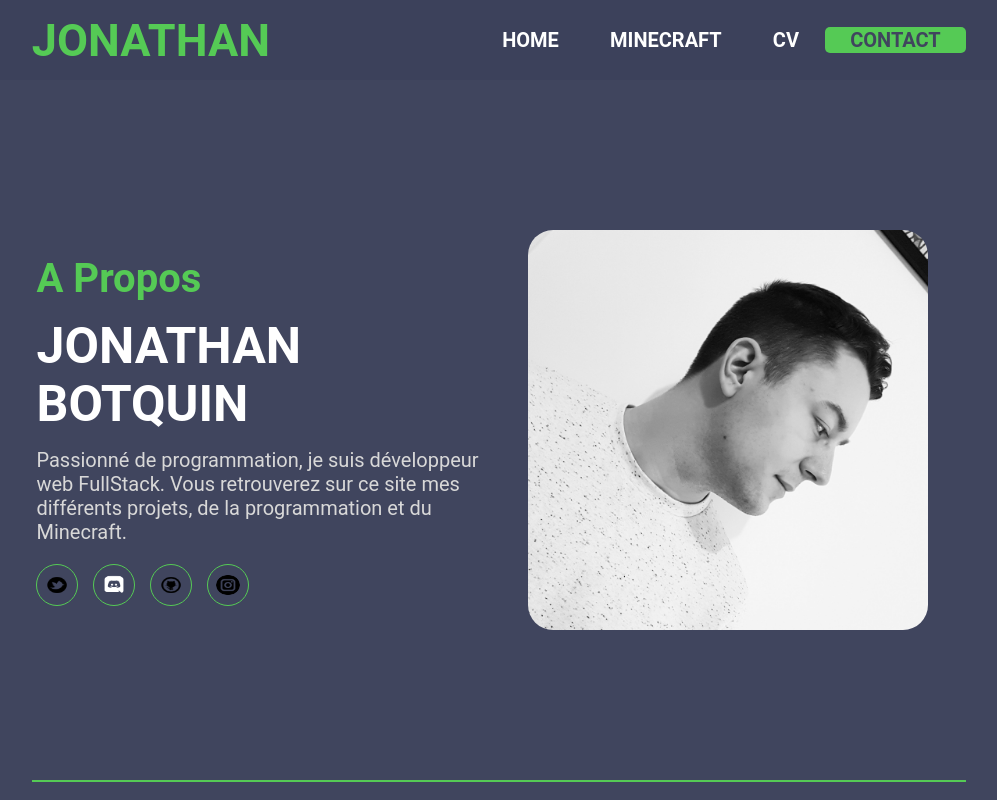
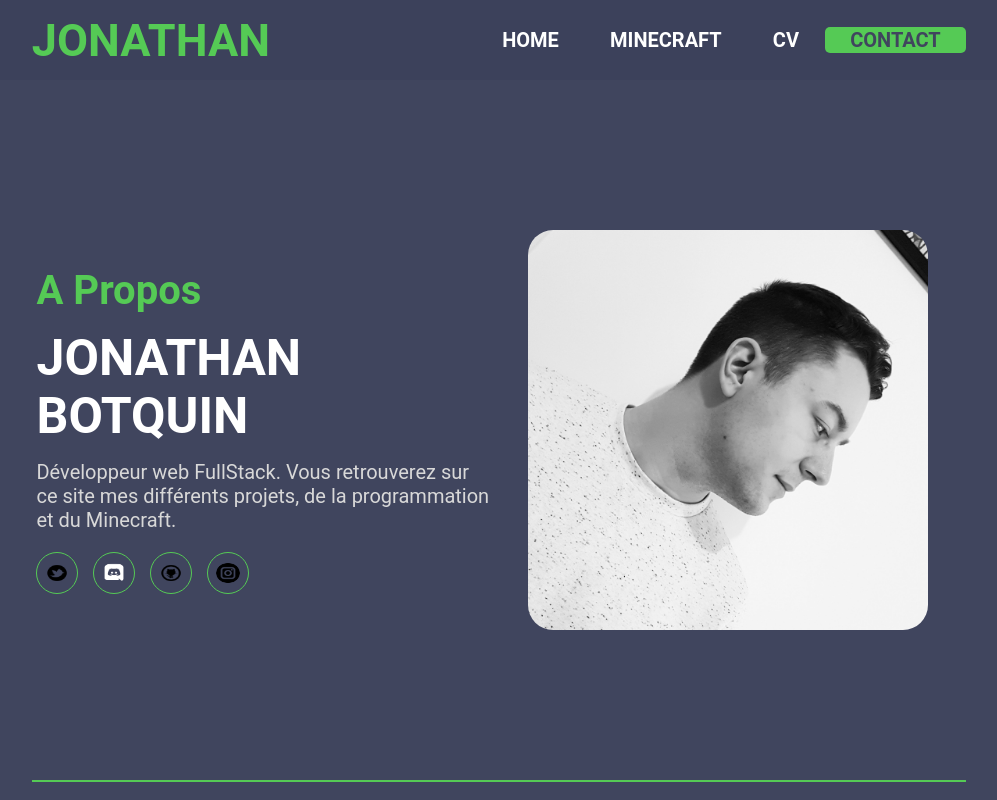
Before and after one commit to Jonathanbtq/react-jonathan-portfolio, a React (Vite) app: page / in a window 1280 px wide. Shown: the top 800 px of the page, without its empty margins (141-1138 px from the left). Built offline with nearby package versions, Linux system fonts and the light colour scheme.

Commit message:
nightcomm

```diff
--- a/src/components/HeaderPropos.jsx
+++ b/src/components/HeaderPropos.jsx
@@ -9,7 +9,7 @@ export default function HeaderPropos() {
                     <h1 className="idx_prem_h">A Propos</h1>
                     <p className="idx_prem_p">JONATHAN BOTQUIN</p>
                     <div className="idx_prem_propos">
-                        Passionné de programmation, je suis développeur web FullStack. Vous retrouverez sur ce site mes différents projets, de la programmation et du Minecraft.
+                        Développeur web FullStack. Vous retrouverez sur ce site mes différents projets, de la programmation et du Minecraft.
                     </div>
 
                     <div className="idx_prem_btn">
```
